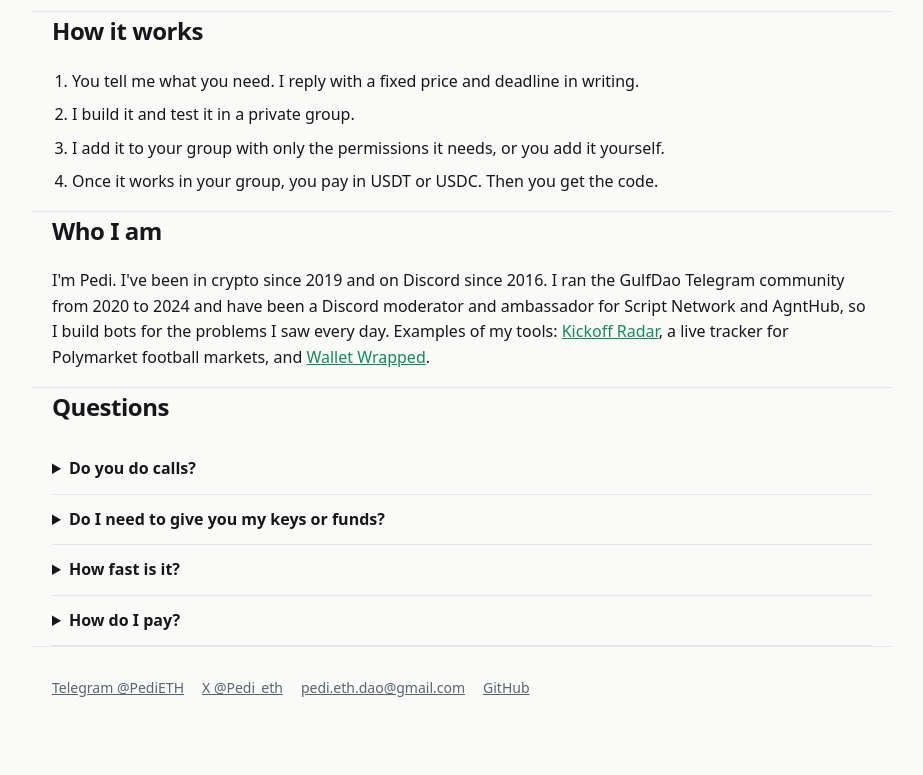
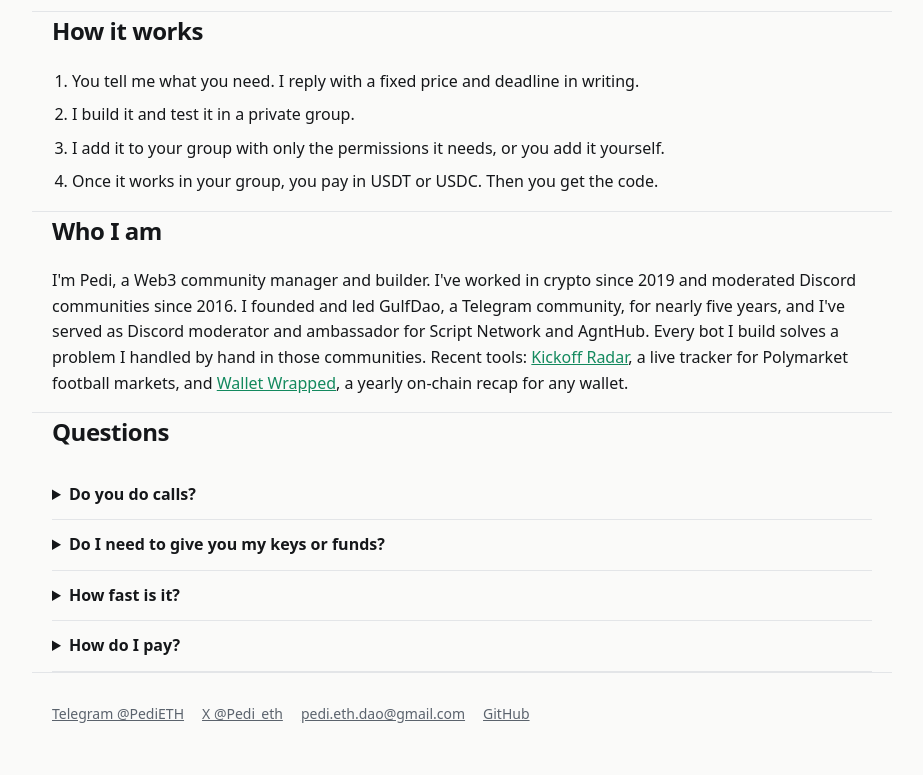
Before and after one commit to pedieth/botdesk, a plain HTML site: page index.html in a window 1280 px wide. Shown: the part 1555-2330 px from the top of the page, without its empty margins (178-1101 px from the left). Before the commit the page ends 2305 px from the top, so only its background shows below. Drawn offline with Linux system fonts and the light colour scheme.

Commit message:
Who I am rewrite

```diff
--- a/index.html
+++ b/index.html
@@ -66,7 +66,7 @@
 
 <section class="wrap">
   <h2>Who I am</h2>
-  <p>I'm Pedi. I've been in crypto since 2019 and on Discord since 2016. I ran the GulfDao Telegram community from 2020 to 2024 and have been a Discord moderator and ambassador for Script Network and AgntHub, so I build bots for the problems I saw every day. Examples of my tools: <a href="https://pedieth.github.io/kickoff-radar/">Kickoff Radar</a>, a live tracker for Polymarket football markets, and <a href="https://pedieth.github.io/wallet-wrapped/">Wallet Wrapped</a>.</p>
+  <p>I'm Pedi, a Web3 community manager and builder. I've worked in crypto since 2019 and moderated Discord communities since 2016. I founded and led GulfDao, a Telegram community, for nearly five years, and I've served as Discord moderator and ambassador for Script Network and AgntHub. Every bot I build solves a problem I handled by hand in those communities. Recent tools: <a href="https://pedieth.github.io/kickoff-radar/">Kickoff Radar</a>, a live tracker for Polymarket football markets, and <a href="https://pedieth.github.io/wallet-wrapped/">Wallet Wrapped</a>, a yearly on-chain recap for any wallet.</p>
 </section>
 
 <section class="wrap">
```
